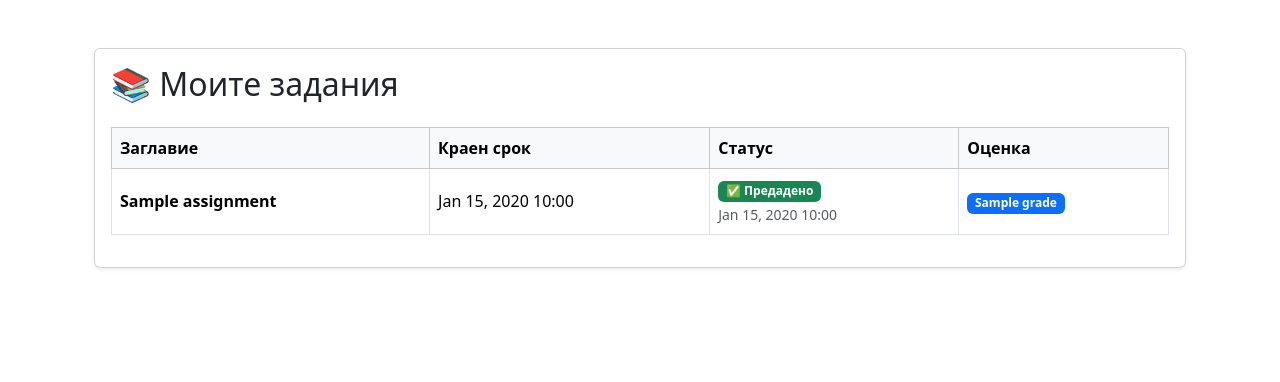
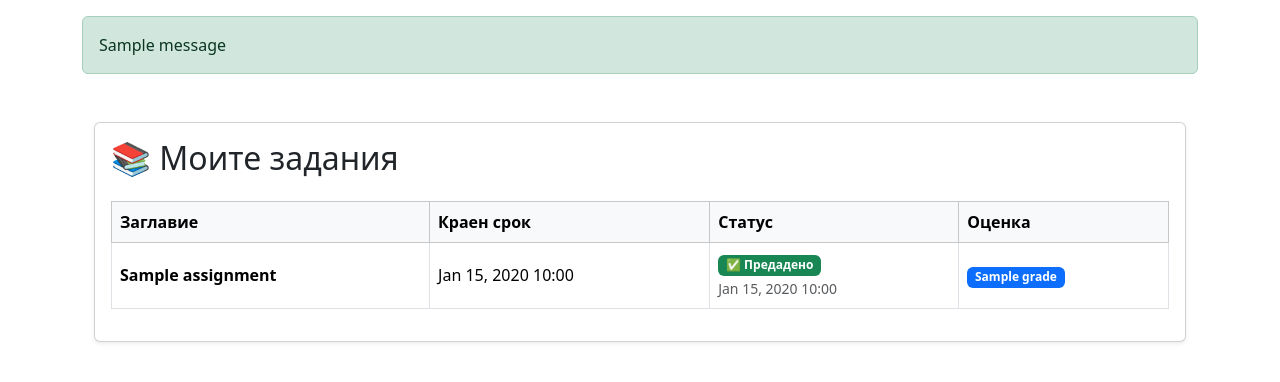
Before and after one commit to EliArn99/Learning-Management-System-, a Django app: template templates/assignments/my_assignments.html in a window 1280 px wide. Shown: the part 56-438 px from the top of the page. Run offline with Django 3.2, Linux system fonts and the light colour scheme; the template is opened without the code that fills it: most values are stand-ins (such as "Sample title", 1, 10 or a date in 2020); one stand-in notice (Sample message) is shown.

Commit message:
Update base.html

```diff
--- a/templates/base.html
+++ b/templates/base.html
@@ -7,7 +7,18 @@
 </head>
 <body>
     {% include 'partials/navbar.html' %}
-    <div class="container mt-5">
+
+    <div class="container mt-3">
+        {% if messages %}
+            {% for message in messages %}
+                <div class="alert alert-{{ message.tags }}">
+                    {{ message }}
+                </div>
+            {% endfor %}
+        {% endif %}
+    </div>
+
+    <div class="container mt-4">
         {% block content %}{% endblock %}
     </div>
 </body>
```
